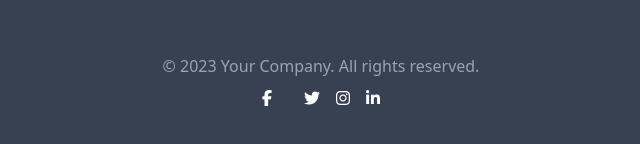
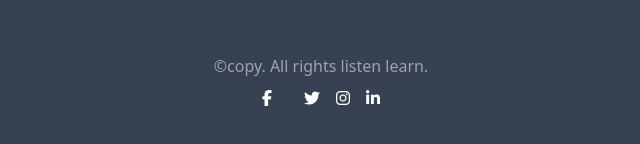
Before and after one commit to LonhRaksmey/mini-project, a website: page HTML/ManCollection.html in a window 1280 px wide. Shown: the part 1741-1885 px from the top of the page, 319-959 px from the left. Drawn offline with nearby package versions, Linux system fonts and the light colour scheme; some packages are replaced by stand-ins of ours; a script that the page names is missing.

Commit message:
Updated code

```diff
--- a/HTML/ManCollection.html
+++ b/HTML/ManCollection.html
@@ -477,7 +477,7 @@
           </div>
         </div>
         <div class="text-center mt-10 border-t border-gray-700 pt-4">
-          <p class="text-gray-400">© 2023 Your Company. All rights reserved.</p>
+          <p class="text-gray-400">©copy. All rights listen learn.</p>
           <div class="flex justify-center space-x-4 mt-2">
             <a href="#" class="hover:text-red-400"
               ><i class="fab fa-facebook-f"></i
```
Also changed, not shown: HTML/home.html (+1 -1 lines).
